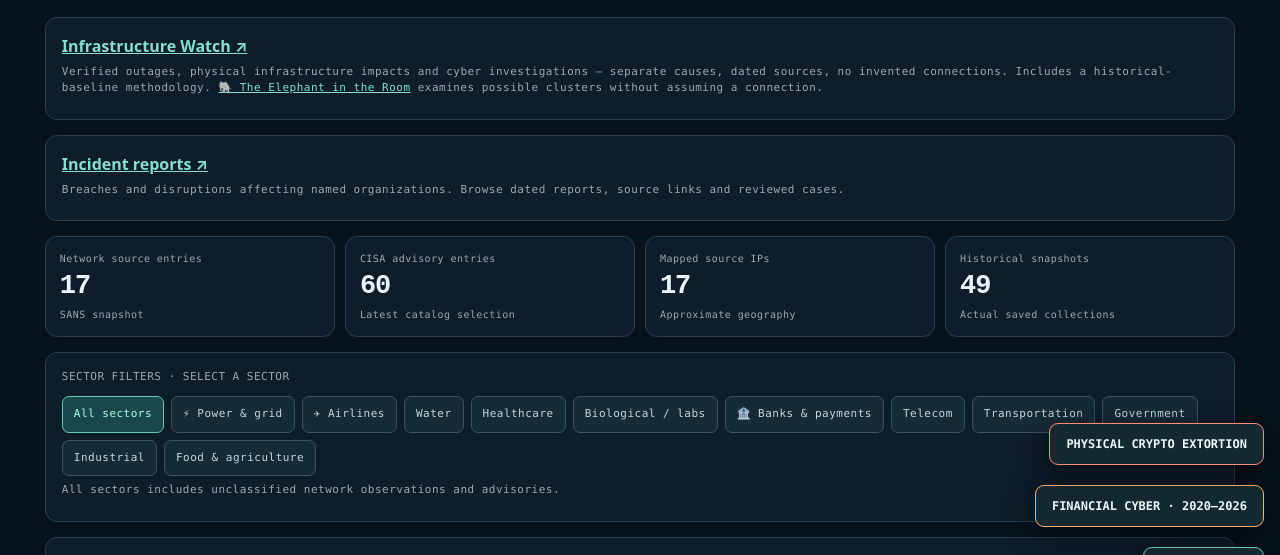
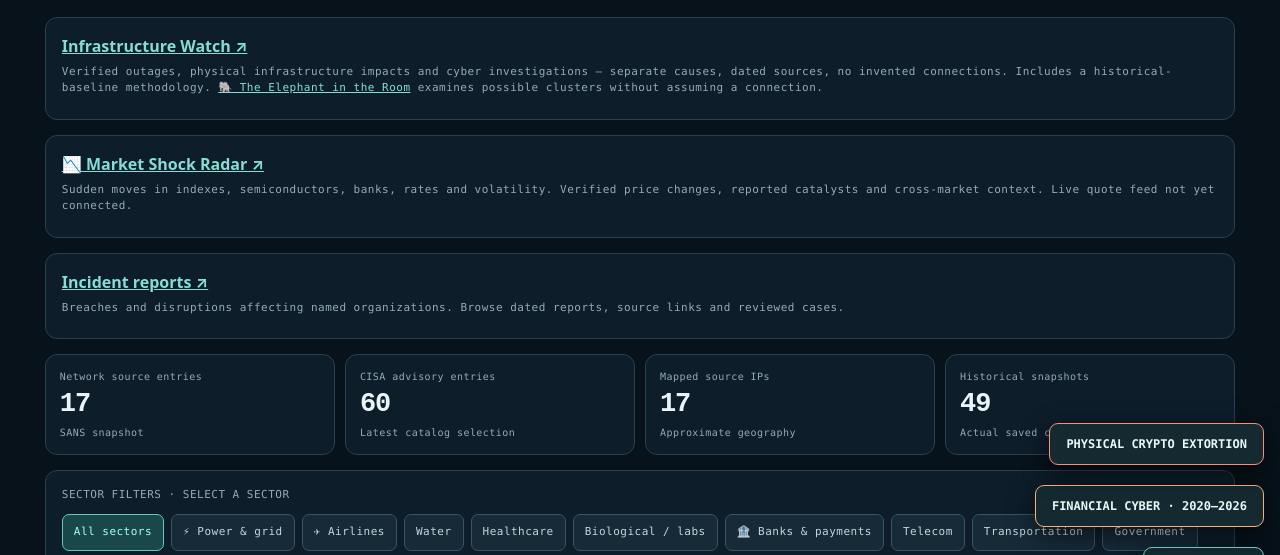
Before and after one commit to dmitrid1718-oss/hackradar, a plain HTML site: page index.html in a window 1280 px wide. Shown: the part 195-750 px from the top of the page. Drawn offline with nearby package versions, Linux system fonts and the light colour scheme.

Commit message:
Add Market Shock Radar section to HackRadar homepage

```diff
--- a/index.html
+++ b/index.html
@@ -21,6 +21,7 @@
 <body><header><div class="logo"><span class="radar-mark" aria-hidden="true"><i></i></span>HACKRADAR<sup>™</sup></div><div style="display:flex;align-items:center;gap:10px;flex-wrap:wrap"><span class="status" id="status" role="status">Checking sources</span></div></header>
 <main><div class="top"><div><div class="eyebrow">PUBLIC CYBER ACTIVITY OBSERVATORY / 002</div><h1>See the invisible internet.</h1><p>Recent observations, known exploited vulnerabilities, and recorded history.</p></div><div class="small" id="updated">Data retrieval: checking…</div></div>
 <section class="panel filters" aria-labelledby="watch-title"><h2 id="watch-title"><a href="/infrastructure-watch.html">Infrastructure Watch ↗</a></h2><p class="small">Verified outages, physical infrastructure impacts and cyber investigations — separate causes, dated sources, no invented connections. Includes a historical-baseline methodology. <a href="/elephant-in-the-room.html">🐘 The Elephant in the Room</a> examines possible clusters without assuming a connection.</p></section>
+<section class="panel filters" aria-labelledby="market-title"><h2 id="market-title"><a href="/market-shock-radar.html">📉 Market Shock Radar ↗</a></h2><p class="small">Sudden moves in indexes, semiconductors, banks, rates and volatility. Verified price changes, reported catalysts and cross-market context. Live quote feed not yet connected.</p></section>
 <section class="panel filters" aria-labelledby="incident-title"><h2 id="incident-title"><a href="/incident-reports.html">Incident reports ↗</a></h2><p class="small">Breaches and disruptions affecting named organizations. Browse dated reports, source links and reviewed cases.</p></section>
 <div class="stats">
   <div class="stat"><div class="small">Network source entries</div><strong id="networkCount">—</strong><div class="small">SANS snapshot</div></div>
```
